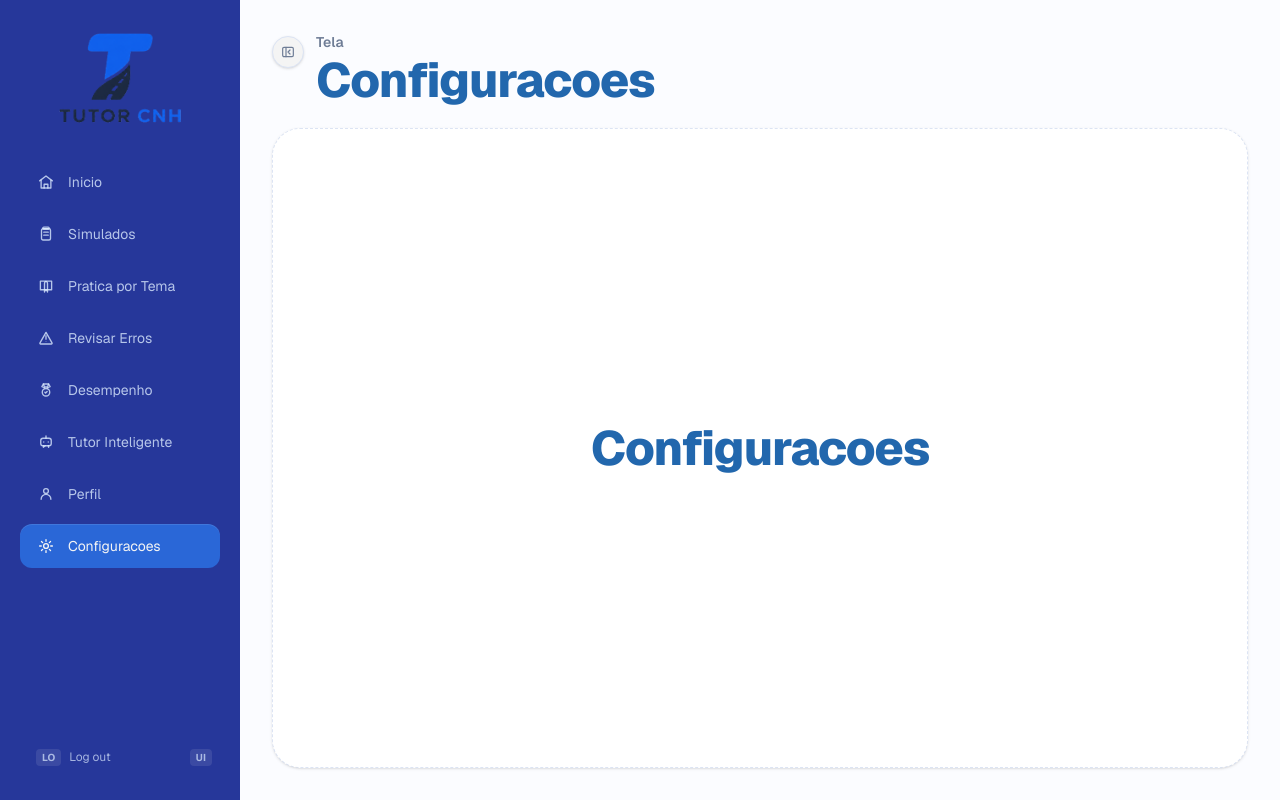
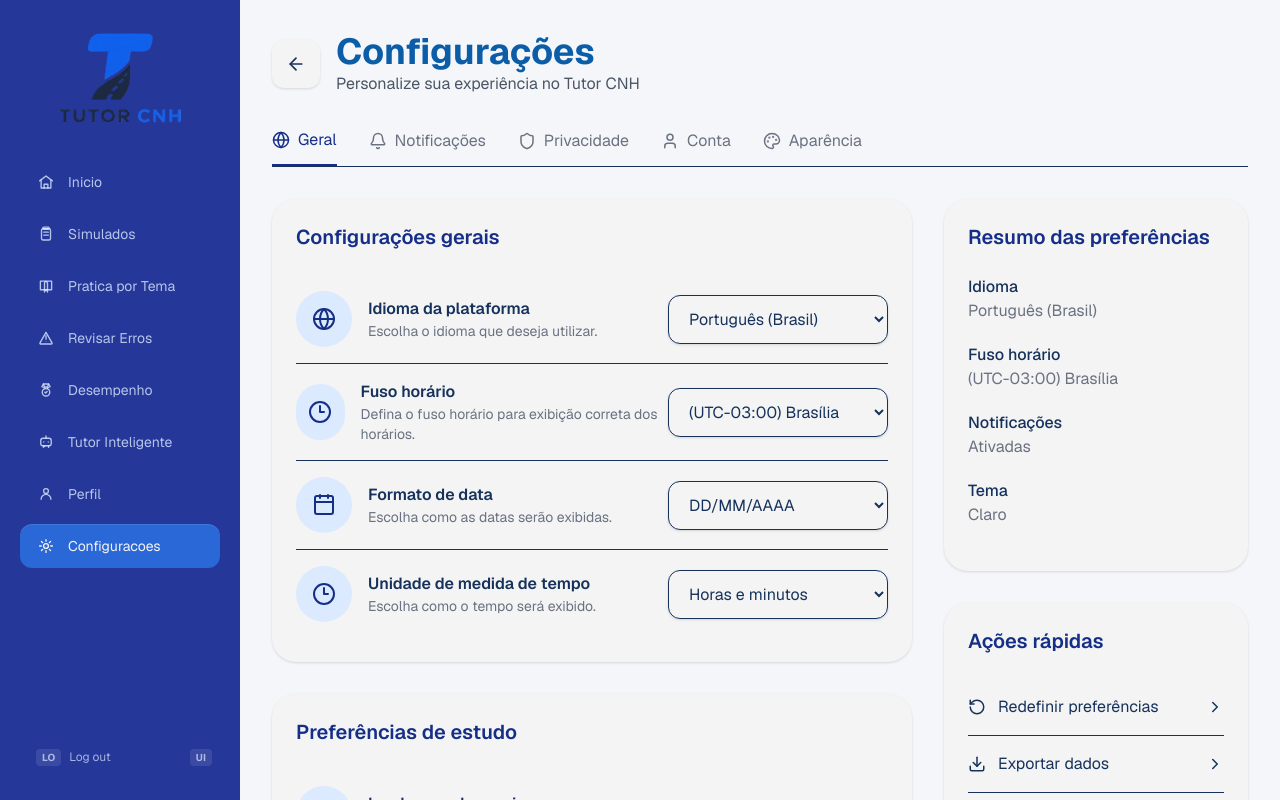
Before and after one commit to JosueMedino01/gestao-projeto-ufal, a Next.js app: page /configuracoes in a window 1280 px wide. Built offline with nearby package versions, Linux system fonts and the light colour scheme.

Commit message:
Add files via upload

```diff
--- a/app/configuracoes/page.tsx
+++ b/app/configuracoes/page.tsx
@@ -1,5 +1,370 @@
-import { PagePlaceholder } from "../_components/page-placeholder";
+import React from "react";
+import {
+  ArrowLeft,
+  Bell,
+  Clock3,
+  Calendar,
+  Globe,
+  Palette,
+  User,
+  Shield,
+  Bookmark,
+  Lightbulb,
+  Volume2,
+  TriangleAlert,
+  RotateCcw,
+  Download,
+  Trash2,
+  HelpCircle,
+  ChevronRight,
+} from "lucide-react";
 
-export default function ConfiguracoesPage() {
-  return <PagePlaceholder title="Configuracoes" />;
+export default function SettingsPage() {
+  return (
+    <div className="min-h-screen bg-[#F5F6FA] p-8">
+      {/* Header */}
+      <div className="flex items-center gap-4 mb-8">
+        <button
+          aria-label="Voltar"
+          className="w-12 h-12 rounded-xl bg-white shadow flex items-center justify-center"
+        >
+          <ArrowLeft size={20} />
+        </button>
+
+        <div>
+          <h1 className="text-4xl font-bold text-[#0C5DA8]">
+            Configurações
+          </h1>
+
+          <p className="text-gray-600">
+            Personalize sua experiência no Tutor CNH
+          </p>
+        </div>
+      </div>
+
+      {/* Tabs */}
+      <div className="flex gap-8 border-b mb-8">
+        <Tab icon={<Globe size={18} />} active>
+          Geral
+        </Tab>
+
+        <Tab icon={<Bell size={18} />}>
+          Notificações
+        </Tab>
+
+        <Tab icon={<Shield size={18} />}>
+          Privacidade
+        </Tab>
+
+        <Tab icon={<User size={18} />}>
+          Conta
+        </Tab>
+
+        <Tab icon={<Palette size={18} />}>
+          Aparência
+        </Tab>
+      </div>
+
+      <div className="grid grid-cols-12 gap-8">
+        {/* Coluna esquerda */}
+        <div className="col-span-8 space-y-8">
+          <Card title="Configurações gerais">
+            <SettingItem
+              icon={<Globe />}
+              title="Idioma da plataforma"
+              description="Escolha o idioma que deseja utilizar."
+            >
+              <Select value="Português (Brasil)" />
+            </SettingItem>
+
+            <SettingItem
+              icon={<Clock3 />}
+              title="Fuso horário"
+              description="Defina o fuso horário para exibição correta dos horários."
+            >
+              <Select value="(UTC-03:00) Brasília" />
+            </SettingItem>
+
+            <SettingItem
+              icon={<Calendar />}
+              title="Formato de data"
+              description="Escolha como as datas serão exibidas."
+            >
+              <Select value="DD/MM/AAAA" />
+            </SettingItem>
+
+            <SettingItem
+              icon={<Clock3 />}
+              title="Unidade de medida de tempo"
+              description="Escolha como o tempo será exibido."
+            >
+              <Select value="Horas e minutos" />
+            </SettingItem>
+          </Card>
+
+          <Card title="Preferências de estudo">
+            <SwitchItem
+              icon={<Bookmark />}
+              title="Lembrar onde parei"
+              description="Retomar automaticamente o último conteúdo estudado."
+            />
+
+            <SwitchItem
+              icon={<Lightbulb />}
+              title="Mostrar dicas rápidas"
+              description="Exibir dicas durante os estudos e simulados."
+            />
+
+            <SwitchItem
+              icon={<Volume2 />}
+              title="Sons da plataforma"
+              description="Ativar efeitos sonoros em ações da plataforma."
+            />
+
+            <SwitchItem
+              icon={<TriangleAlert />}
+              title="Confirmação antes de sair"
+              description="Exibir alerta ao tentar sair de uma questão ou simulado."
+            />
+          </Card>
+        </div>
+
+        {/* Coluna direita */}
+        <div className="col-span-4 space-y-8">
+          <Card title="Resumo das preferências">
+            <SummaryItem
+              label="Idioma"
+              value="Português (Brasil)"
+            />
+
+            <SummaryItem
+              label="Fuso horário"
+              value="(UTC-03:00) Brasília"
+            />
+
+            <SummaryItem
+              label="Notificações"
+              value="Ativadas"
+            />
+
+            <SummaryItem
+              label="Tema"
+              value="Claro"
+            />
+          </Card>
+
+          <Card title="Ações rápidas">
+            <ActionItem
+              icon={<RotateCcw size={18} />}
+              text="Redefinir preferências"
+            />
+
+            <ActionItem
+              icon={<Download size={18} />}
+              text="Exportar dados"
+            />
+
+            <ActionItem
+              icon={<Trash2 size={18} />}
+              text="Excluir conta"
+            />
+
+            <ActionItem
+              icon={<HelpCircle size={18} />}
+              text="Central de ajuda"
+            />
+          </Card>
+        </div>
+      </div>
+    </div>
+  );
 }
+
+/* ==========================
+   TYPES
+========================== */
+
+interface CardProps {
+  title: string;
+  children: React.ReactNode;
+}
+
+interface TabProps {
+  icon: React.ReactNode;
+  children: React.ReactNode;
+  active?: boolean;
+}
+
+interface SettingItemProps {
+  icon: React.ReactNode;
+  title: string;
+  description: string;
+  children: React.ReactNode;
+}
+
+interface SelectProps {
+  value: string;
+}
+
+interface SwitchItemProps {
+  icon: React.ReactNode;
+  title: string;
+  description: string;
+}
+
+interface SummaryItemProps {
+  label: string;
+  value: string;
+}
+
+interface ActionItemProps {
+  icon: React.ReactNode;
+  text: string;
+}
+
+/* ==========================
+   COMPONENTS
+========================== */
+
+function Card({
+  title,
+  children,
+}: CardProps) {
+  return (
+    <div className="bg-white rounded-3xl shadow-sm p-6">
+      <h2 className="text-[#152E88] text-xl font-semibold mb-6">
+        {title}
+      </h2>
+
+      {children}
+    </div>
+  );
+}
+
+function Tab({
+  icon,
+  children,
+  active = false,
+}: TabProps) {
+  return (
+    <button
+      className={`flex items-center gap-2 pb-3 transition ${
+        active
+          ? "text-[#152E88] border-b-2 border-[#152E88]"
+          : "text-gray-500"
+      }`}
+    >
+      {icon}
+      {children}
+    </button>
+  );
+}
+
+function SettingItem({
+  icon,
+  title,
+  description,
+  children,
+}: SettingItemProps) {
+  return (
+    <div className="flex items-center justify-between py-4 border-b last:border-b-0">
+      <div className="flex items-center gap-4">
+        <div className="w-14 h-14 rounded-full bg-blue-100 text-[#152E88] flex items-center justify-center">
+          {icon}
+        </div>
+
+        <div>
+          <h3 className="font-semibold">
+            {title}
+          </h3>
+
+          <p className="text-sm text-gray-500">
+            {description}
+          </p>
+        </div>
+      </div>
+
+      {children}
+    </div>
+  );
+}
+
+function Select({
+  value,
+}: SelectProps) {
+  return (
+    <select
+      aria-label={value}
+      className="border rounded-xl px-4 py-3 shadow-sm min-w-[220px]"
+      defaultValue={value}
+    >
+      <option>{value}</option>
+    </select>
+  );
+}
+
+function SwitchItem({
+  icon,
+  title,
+  description,
+}: SwitchItemProps) {
+  return (
+    <div className="flex items-center justify-between py-4 border-b last:border-b-0">
+      <div className="flex items-center gap-4">
+        <div className="w-14 h-14 rounded-full bg-blue-100 text-[#152E88] flex items-center justify-center">
+          {icon}
+        </div>
+
+        <div>
+          <h3 className="font-semibold">
+            {title}
+          </h3>
+
+          <p className="text-sm text-gray-500">
+            {description}
+          </p>
+        </div>
+      </div>
+
+      <input
+        type="checkbox"
+        defaultChecked
+        aria-label={title}
+        className="w-5 h-5"
+      />
+    </div>
+  );
+}
+
+function SummaryItem({
+  label,
+  value,
+}: SummaryItemProps) {
+  return (
+    <div className="mb-5">
+      <p className="font-medium">
+        {label}
+      </p>
+
+      <p className="text-gray-500">
+        {value}
+      </p>
+    </div>
+  );
+}
+
+function ActionItem({
+  icon,
+  text,
+}: ActionItemProps) {
+  return (
+    <button className="flex items-center justify-between w-full py-4 border-b last:border-b-0 hover:text-[#152E88] transition">
+      <div className="flex items-center gap-3">
+        {icon}
+        {text}
+      </div>
+
+      <ChevronRight size={18} />
+    </button>
+  );
+}
```
